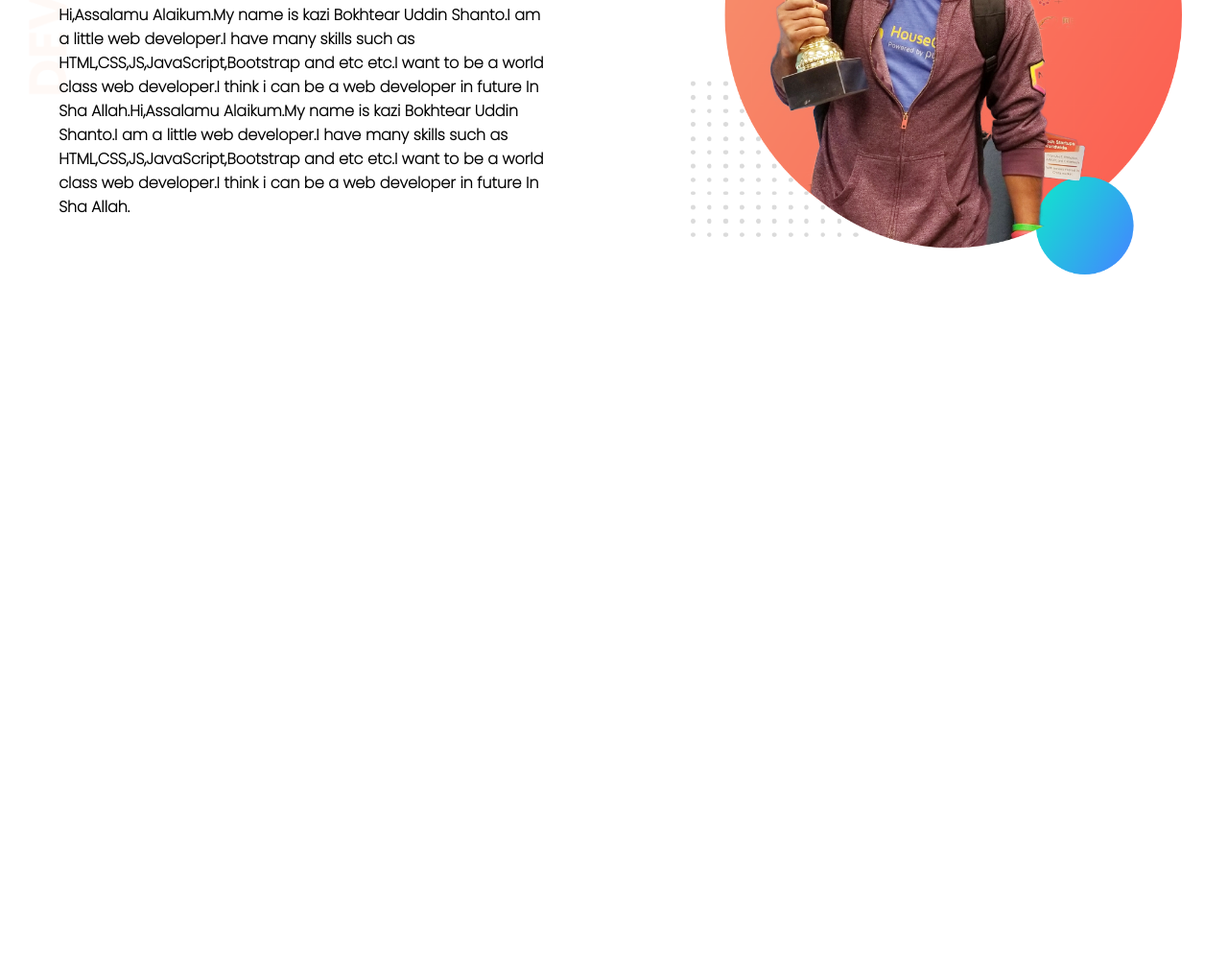
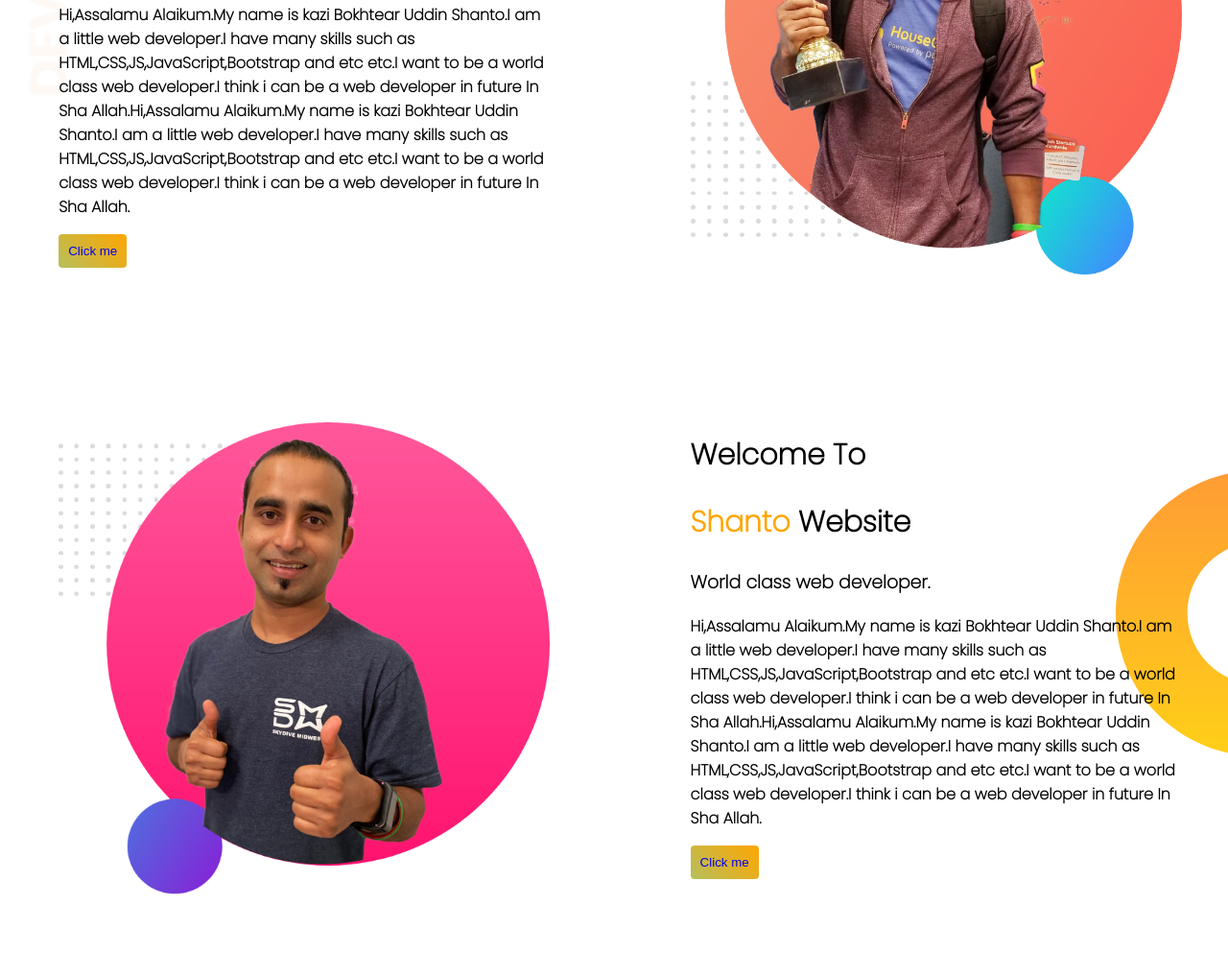
Before and after one commit to bokhtearUddin/web-portfolio, a plain HTML site: page index.html in a window 1280 px wide. Shown: the part 261-1254 px from the top of the page at 96% size. Before the commit the page ends 800 px from the top, so only its background shows below. Drawn offline with Linux system fonts and the light colour scheme.

Commit message:
section-2

```diff
--- a/index.html
+++ b/index.html
@@ -12,17 +12,29 @@
 </head>
 <body>
 <section class="section-1">
-
     <div class="half-width">
         <h1>Welcome To</h1>
         <h1><span class="name">Shanto</span> Website</h1>
         <h3>World class web developer.</h3>
         <p>Hi,Assalamu Alaikum.My name is kazi Bokhtear Uddin Shanto.I am a little web developer.I have many skills such as HTML,CSS,JS,JavaScript,Bootstrap and etc etc.I want to be a world class web developer.I think i can be a web developer in future In Sha Allah.Hi,Assalamu Alaikum.My name is kazi Bokhtear Uddin Shanto.I am a little web developer.I have many skills such as HTML,CSS,JS,JavaScript,Bootstrap and etc etc.I want to be a world class web developer.I think i can be a web developer in future In Sha Allah.</p>
+        <button class="btn-1"><a href="https://www.linkedin.com/feed/">Click me</a></button>
     </div>
     <div class="half-width2">
         <img src="developer-portfolio/jhankar.png" alt="">
     </div>
+</section>
 
+<section class="section-2">
+    <div class="half-width-3">
+        <img src="developer-portfolio/jhankar2.png" alt="">
+    </div>
+    <div class="half-width-4">
+        <h1>Welcome To</h1>
+        <h1><span class="name">Shanto</span> Website</h1>
+        <h3>World class web developer.</h3>
+        <p>Hi,Assalamu Alaikum.My name is kazi Bokhtear Uddin Shanto.I am a little web developer.I have many skills such as HTML,CSS,JS,JavaScript,Bootstrap and etc etc.I want to be a world class web developer.I think i can be a web developer in future In Sha Allah.Hi,Assalamu Alaikum.My name is kazi Bokhtear Uddin Shanto.I am a little web developer.I have many skills such as HTML,CSS,JS,JavaScript,Bootstrap and etc etc.I want to be a world class web developer.I think i can be a web developer in future In Sha Allah.</p>
+        <button class="btn-1"><a href="https://www.linkedin.com/feed/">Click me</a></button>
+    </div>
 </section>
 </body>
 </html>
--- a/style.css
+++ b/style.css
@@ -26,11 +26,45 @@ p{
     width: 40%;
     float: right;
 }
+.btn-1{
+    border: none;
+    padding: 10px;
+    border-radius: 4px;
+    color: aliceblue;
+    background-image: linear-gradient(45deg,rgba(170, 182, 62, 0.829),orange);
+}
+.btn-1 a{
+    text-decoration: none;
+}
 .half-width2 img{
     width: 100%;
 }
 .section-1{
+    margin-bottom: 150px;
     background-repeat: no-repeat;
     height: 500px;
     background-image: url("developer-portfolio/top-banner.png");
 }
+
+.section-2{
+    background-image: url("developer-portfolio/dream-bg.png");
+    background-position: right;
+    margin-bottom: 150px;
+    background-repeat: no-repeat;
+    height: 500px;
+}
+.half-width-3{
+    padding: 4%;
+    margin-left: 10px;
+    width: 40%;
+    float: left;
+}
+.half-width-3 img{
+    width: 100%;
+}
+.half-width-4{
+    padding: 3%;
+    margin-right: 10px;
+    width: 40%;
+    float: right;
+}
```
